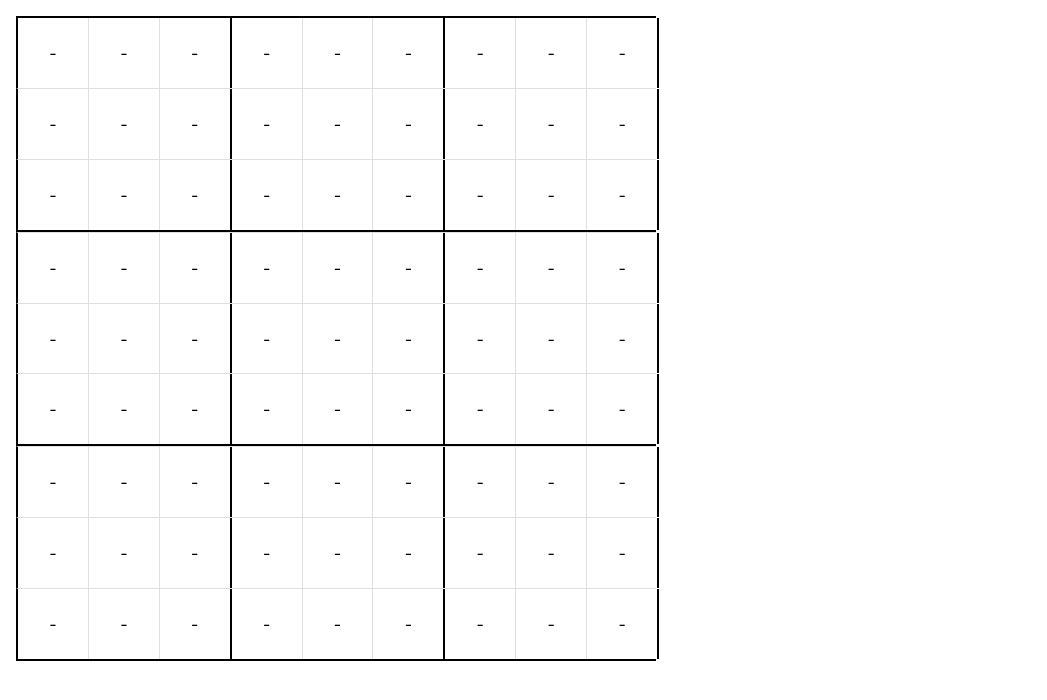
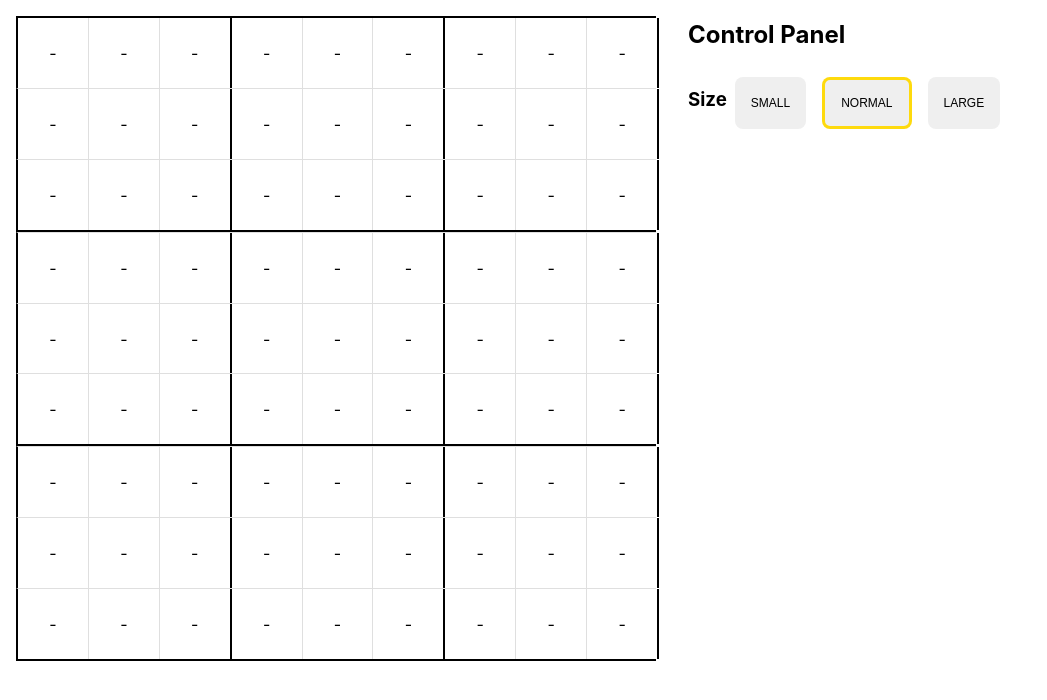
Before and after one commit to JonasNicoletti/sudoku-app, a React (Create React App) app: page / in a window 1280 px wide. Shown: the top 700 px of the page, without its empty margins (0-1047 px from the left). Built offline with nearby package versions, Linux system fonts and the light colour scheme.

Commit message:
(feat) added gamestate and sizecontroller

```diff
--- a/package.json
+++ b/package.json
@@ -15,7 +15,8 @@
     "react-dom": "^17.0.2",
     "react-scripts": "4.0.3",
     "typescript": "^4.4.3",
-    "web-vitals": "^1.1.2"
+    "web-vitals": "^1.1.2",
+    "zustand": "^3.5.13"
   },
   "scripts": {
     "start": "react-scripts start",
--- a/src/App.tsx
+++ b/src/App.tsx
@@ -1,10 +1,11 @@
+import ControlPanel from "./components/control-panel";
 import Game from "./components/game";
-import { GameSize } from "./models";
 
 function App() {
   return (
-    <div className="App">
-      <Game size={GameSize.normal} />
+    <div className="app">
+      <Game />
+      <ControlPanel />
     </div>
   );
 }
--- /dev/null
+++ b/src/components/control-panel/index.tsx
@@ -0,0 +1,12 @@
+import SizeController from "./size-controller";
+
+function ControlPanel() {
+  return (
+    <div className="control-panel">
+      <h2>Control Panel</h2>
+      <SizeController />
+    </div>
+  );
+}
+
+export default ControlPanel;
--- /dev/null
+++ b/src/components/control-panel/size-controller/SizeButton.tsx
@@ -0,0 +1,22 @@
+import { GameSize } from "../../../models";
+import useStore from "../../../store";
+
+function SizeButton({ displaySize }: { displaySize: GameSize }) {
+  const { size, setSize } = useStore();
+
+  return (
+    <input
+      id="size"
+      type="button"
+      className={
+        size === displaySize
+          ? `size-controller-button border`
+          : `size-controller-button`
+      }
+      value={GameSize[displaySize]}
+      onClick={() => setSize(displaySize)}
+    />
+  );
+}
+
+export default SizeButton;
--- /dev/null
+++ b/src/components/control-panel/size-controller/index.tsx
@@ -0,0 +1,15 @@
+import { GameSize } from "../../../models";
+import SizeButton from "./SizeButton";
+
+function SizeController() {
+  return (
+    <div className="size-controller">
+      <h3>Size</h3>
+      <SizeButton displaySize={GameSize.small} />
+      <SizeButton displaySize={GameSize.normal} />
+      <SizeButton displaySize={GameSize.large} />
+    </div>
+  );
+}
+
+export default SizeController;
--- a/src/components/game/Game.tsx
+++ b/src/components/game/Game.tsx
@@ -1,11 +1,9 @@
-import { GameSize } from "../../models";
+import useStore from "../../store";
 import Row from "./Row";
 
-type GameProps = {
-  size: GameSize;
-};
+function Game() {
+  const size = useStore((state) => state.size);
 
-function Game({ size }: GameProps) {
   const grid = [];
 
   for (let rowIndex = 0; rowIndex < size; rowIndex++) {
--- a/src/index.scss
+++ b/src/index.scss
@@ -9,12 +9,36 @@ body {
   -webkit-font-smoothing: antialiased;
   -moz-osx-font-smoothing: grayscale;
 }
-
+.app {
+  display: flex;
+}
 .grid {
+  margin: 1rem;
   height: 50%;
   width: 50%;
-  margin: 1rem;
 }
+.control-panel {
+  margin-left: 1rem;
+}
+.size-controller {
+  display: flex;
+  flex-direction: row;
+}
+.size-controller-button {
+  border: none;
+  padding: 1rem;
+  text-align: center;
+  display: inline-block;
+  font-size: 0.75rem;
+  margin: 0.5rem;
+  border-radius: 0.5rem;
+  text-transform: uppercase;
+  font-weight: 500;
+  &.border {
+    border: 0.2rem solid rgba(255, 217, 0, 0.945);
+  }
+}
+
 .row {
   display: grid;
   grid-auto-columns: 1fr;
--- /dev/null
+++ b/src/store.ts
@@ -0,0 +1,22 @@
+import create from "zustand"
+import { GetState, SetState } from "zustand";
+
+import { GameSize } from "./models"
+
+export interface SizeState {
+  size: GameSize;
+  setSize: (size: GameSize) => void;
+}
+const createSize = (set: SetState<SizeState>, get: GetState<SizeState>) => ({
+  size: GameSize.normal,
+  setSize: (size: GameSize) => set(() => ({ size: size })),
+});
+
+export type GameState = SizeState;
+
+const useStore = create<GameState>((set, get) => ({
+  ...createSize(set, get),
+}));
+
+
+export default useStore
```
Also changed, not shown: 1 other file (tests, documents, lock files or other folders).
